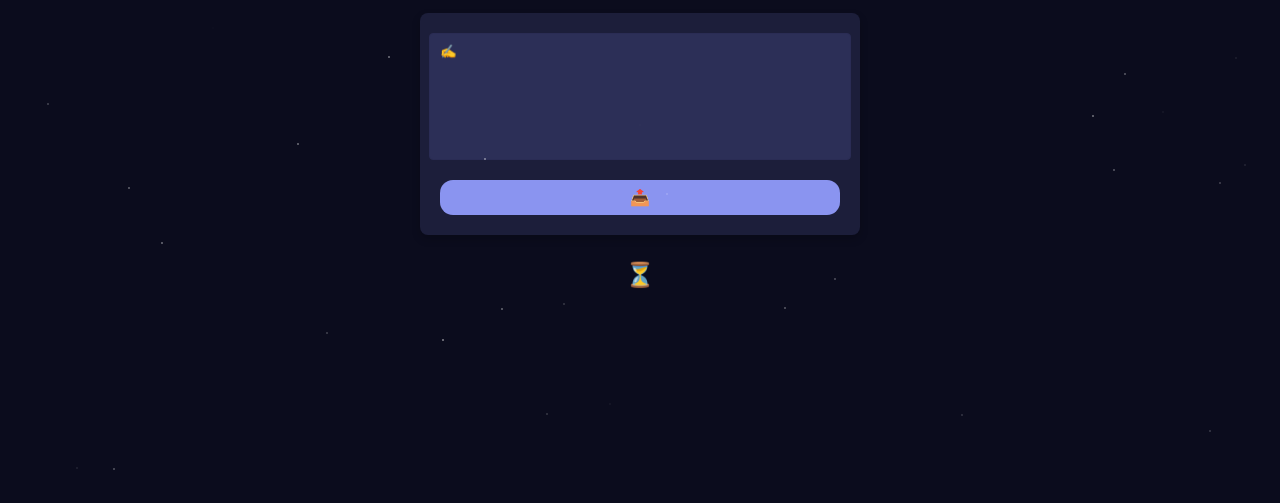
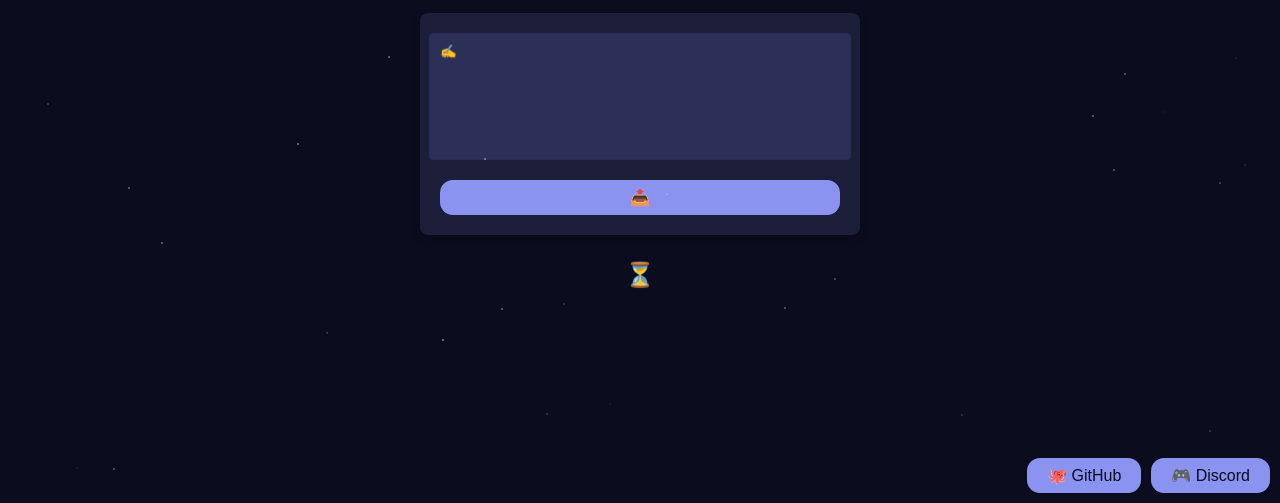
Before and after one commit to crnobog69/disguise, a plain HTML site: page index.html in a window 1280 px wide. Shown: the part 297-800 px from the top of the page. Drawn offline with Linux system fonts and the light colour scheme.

Commit message:
Update index.html

```diff
--- a/index.html
+++ b/index.html
@@ -20,6 +20,21 @@
         </form>
         <div id="status">⏳</div>
 
+        <div id="buttons">
+            <a
+                href="https://github.com/crnobog69/disguise"
+                target="_blank"
+                class="button"
+                >🐙 GitHub</a
+            >
+            <a
+                href="https://discord.com/invite/Ufzrpsq3b3"
+                target="_blank"
+                class="button"
+                >🎮 Discord</a
+            >
+        </div>
+
         <script src="assets/script.js"></script>
     </body>
 </html>
```
